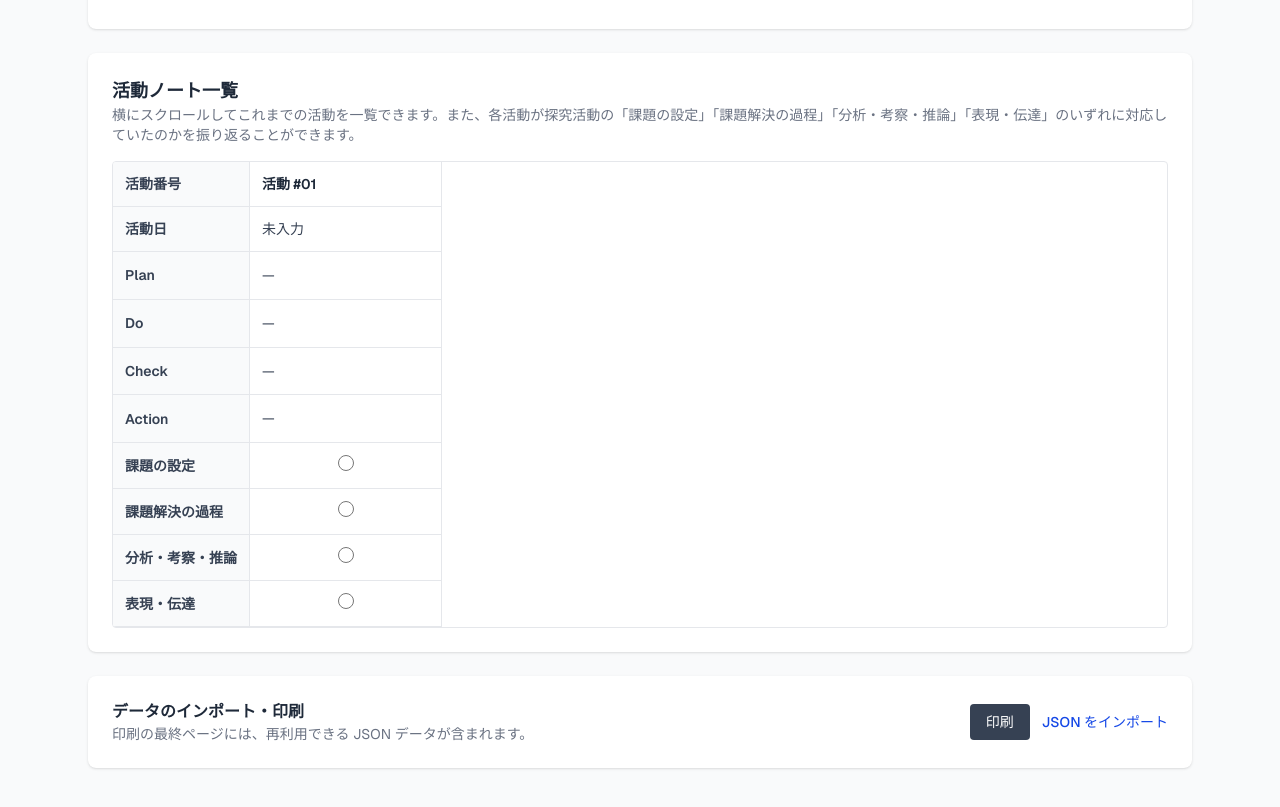
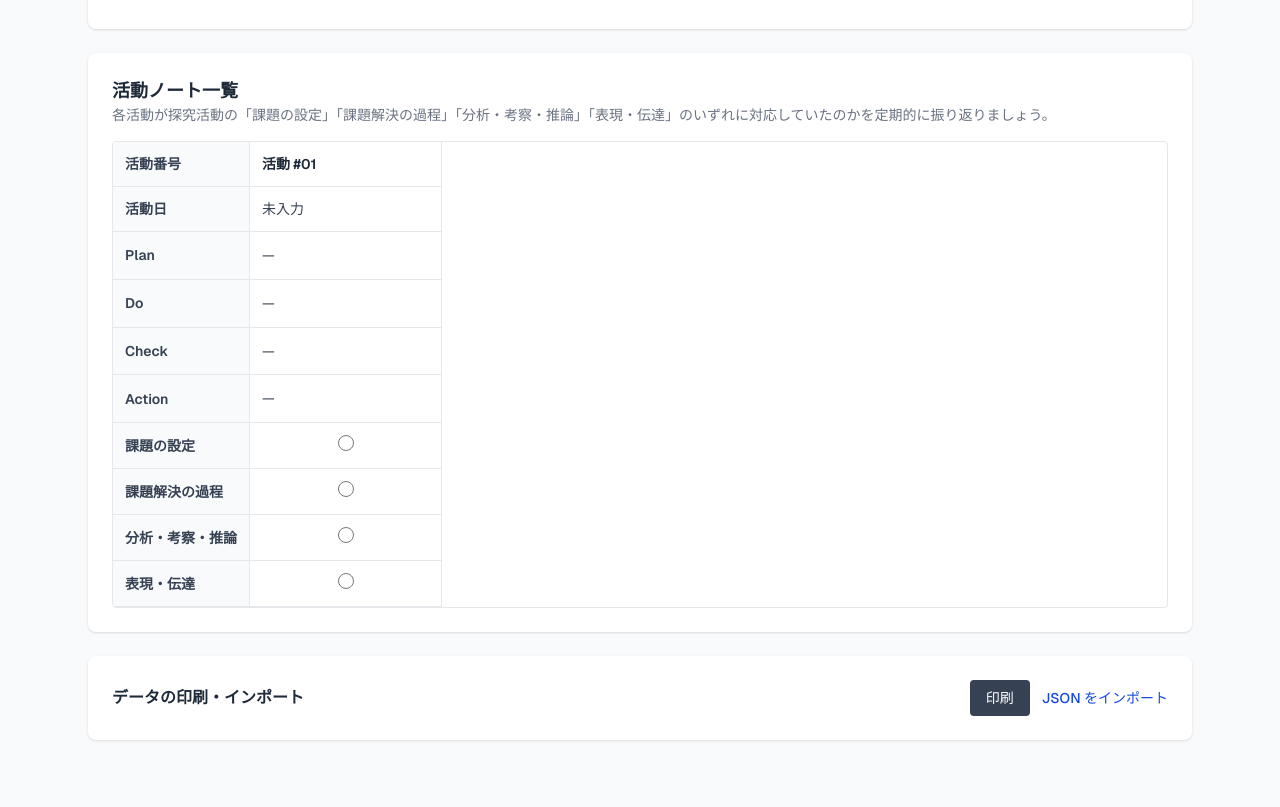
Before and after one commit to Pro-ktmr/pdca-in-ibl, a Next.js app: page / in a window 1280 px wide. Shown: the part 1012-1819 px from the top of the page. Built offline with nearby package versions, Linux system fonts and the light colour scheme.

Commit message:
Modify expressions

```diff
--- a/src/app/page.tsx
+++ b/src/app/page.tsx
@@ -45,8 +45,7 @@ export default function HomePage() {
       <section className="bg-white shadow rounded-lg p-5 sm:p-6 print:hidden">
         <div className="flex flex-col gap-3 sm:flex-row sm:items-center sm:justify-between">
           <div>
-            <h2 className="text-base font-semibold text-gray-800">データのインポート・印刷</h2>
-            <p className="text-sm text-gray-500">印刷の最終ページには、再利用できる JSON データが含まれます。</p>
+            <h2 className="text-base font-semibold text-gray-800">データの印刷・インポート</h2>
           </div>
           <div className="flex gap-3">
             <button type="button" onClick={() => window.print()} className="bg-gray-700 text-white px-4 py-2 rounded text-sm font-medium hover:bg-gray-800 transition-colors cursor-pointer">印刷</button>
--- a/src/components/ReflectionSection.tsx
+++ b/src/components/ReflectionSection.tsx
@@ -31,7 +31,7 @@ export function ReflectionSection({ activities, onChange }: Props) {
     <section className="bg-white shadow rounded-lg p-5 sm:p-6 space-y-4">
       <div>
         <h2 className="text-lg font-semibold text-gray-800">活動ノート一覧</h2>
-        <p className="text-sm text-gray-500">横にスクロールしてこれまでの活動を一覧できます。また、各活動が探究活動の{COMPETENCIES.map(competency => `「${competency.value}」`).join("")}のいずれに対応していたのかを振り返ることができます。</p>
+        <p className="text-sm text-gray-500">各活動が探究活動の{COMPETENCIES.map(competency => `「${competency.value}」`).join("")}のいずれに対応していたのかを定期的に振り返りましょう。</p>
       </div>
 
       <div className="overflow-x-auto rounded border border-gray-200">
```
